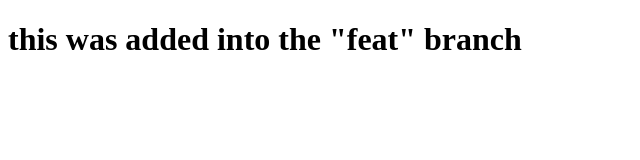
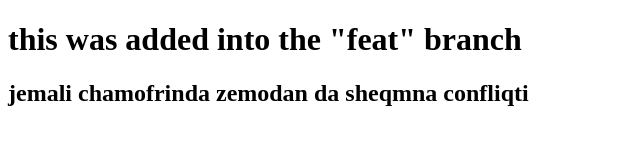
Before and after one commit to Georgee-sketch/git-test, a plain HTML site: page index.html in a window 1280 px wide. Shown: the whole page, without its empty margins (0-640 px from the left). Drawn offline with Linux system fonts and the light colour scheme.

Commit message:
added another header to simulate a conflict

```diff
--- a/index.html
+++ b/index.html
@@ -8,6 +8,6 @@
 </head>
 <body>
     <h1>this was added into the "feat" branch</h1>
-
+    <h2>jemali chamofrinda zemodan da sheqmna confliqti</h2>
 </body>
 </html>
```
